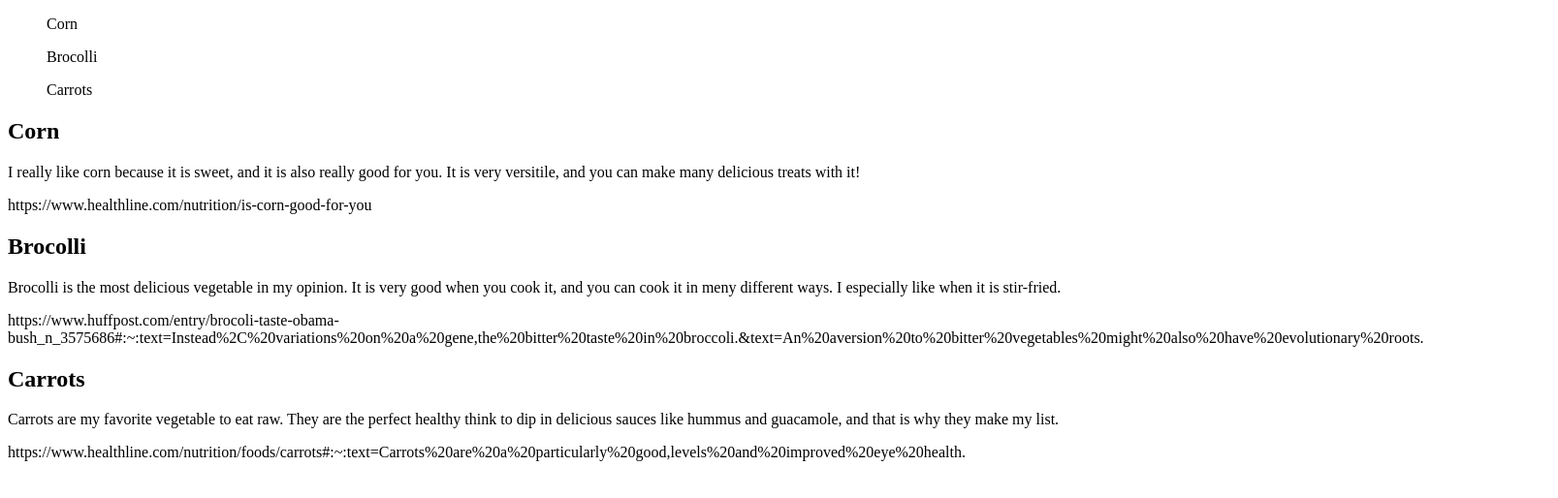
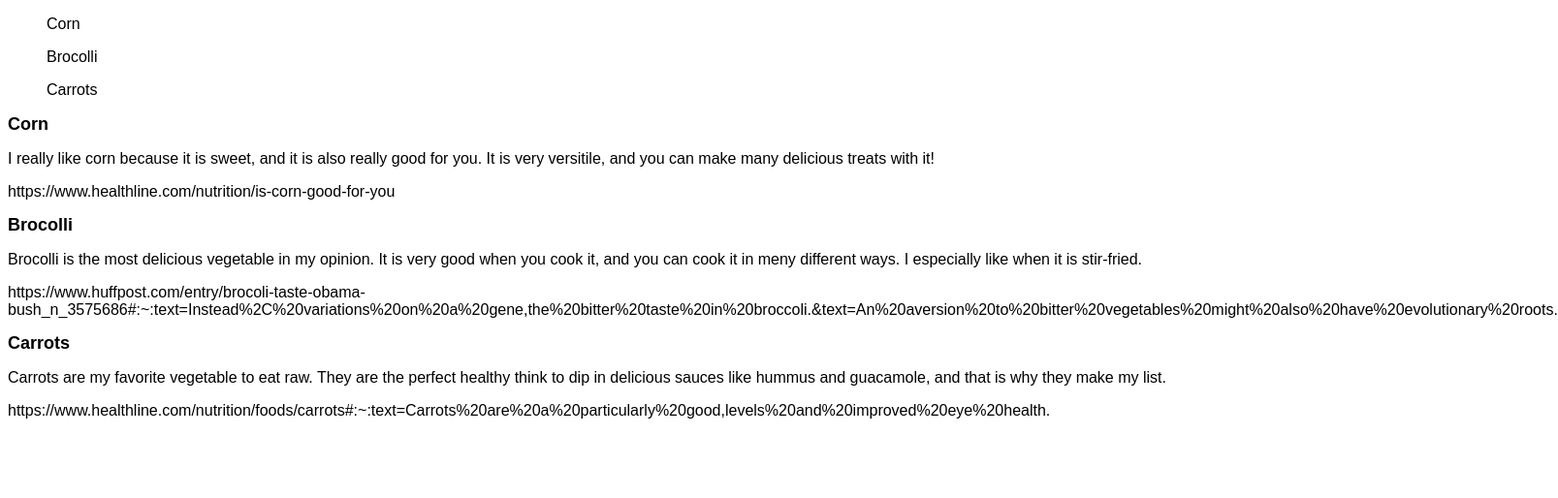
Before and after one commit to Omilstein30/web, a plain HTML site: page subject.html in a window 1280 px wide. Shown: the whole page at 97% size, 1607 px wide, since content can reach past the window. Drawn offline with Linux system fonts and the light colour scheme.

Commit message:
Update subject.html

```diff
--- a/subject.html
+++ b/subject.html
@@ -4,7 +4,7 @@
 
   <head>
     <title>Favorite Types of Vegetables</title>
-    <link rel="stylesheet" href= subject.css"/>
+    <link rel="stylesheet" href= "subject.css"/>
   </head>
 
   <body>
```
